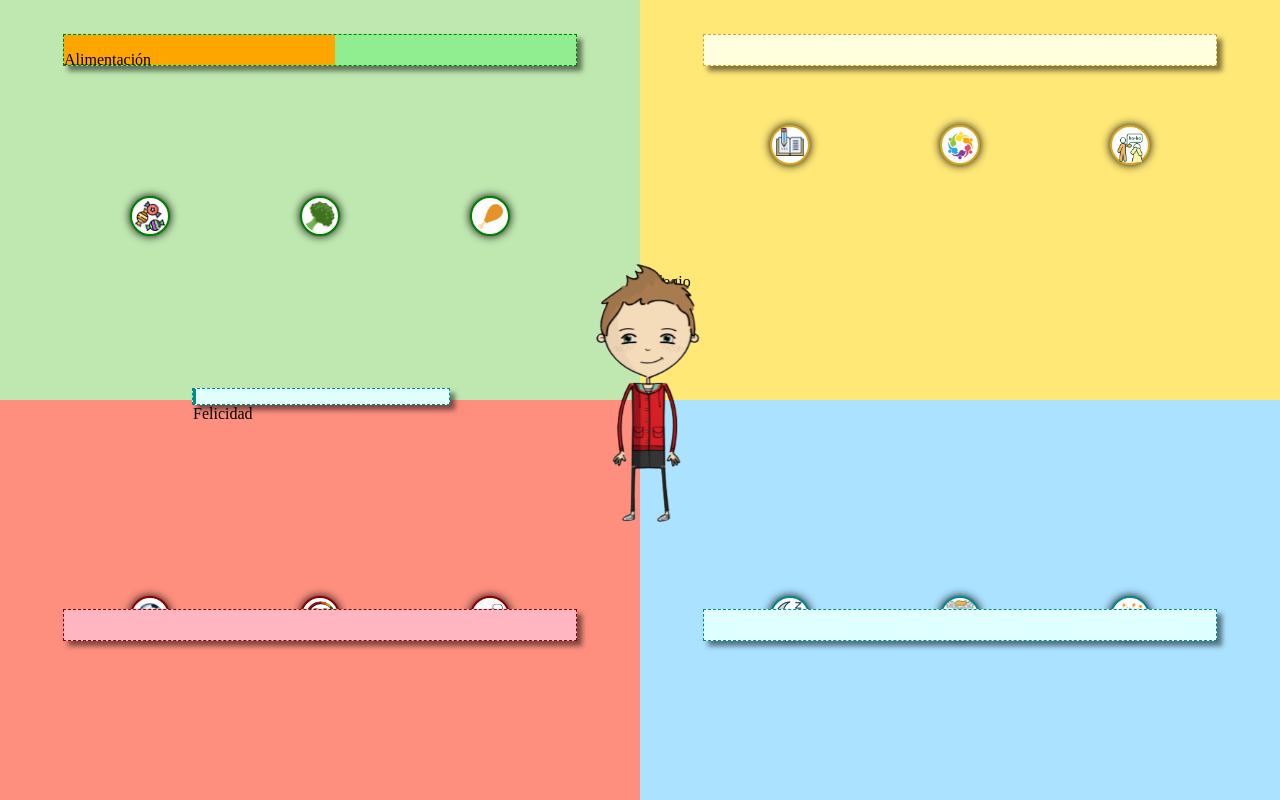
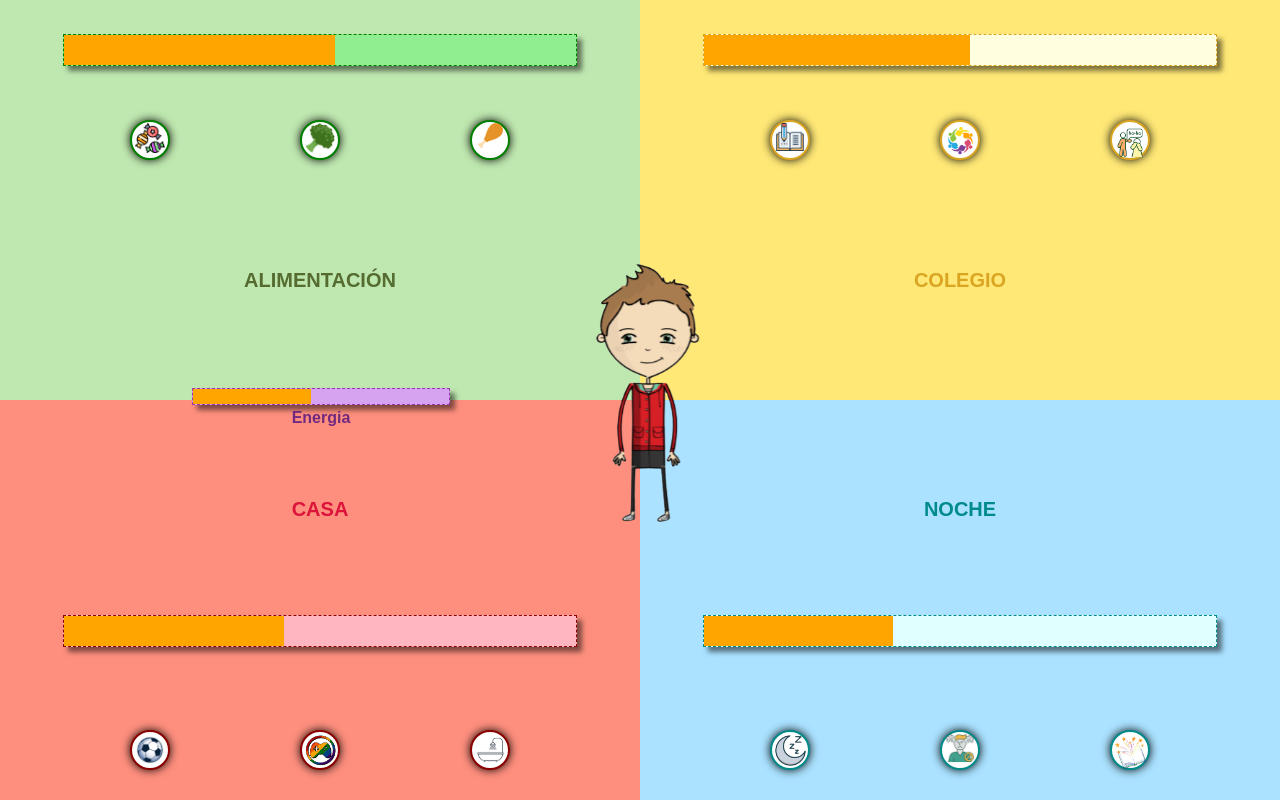
Before and after one commit to saraymaro/JS2, a website: page Tamagochi/index.html in a window 1280 px wide. Drawn offline with Linux system fonts and the light colour scheme; a web font is replaced by a local one.

Commit message:
tamagochi finish

```diff
--- a/Tamagochi/index.html
+++ b/Tamagochi/index.html
@@ -3,6 +3,9 @@
 <head>
     <meta charset="UTF-8">
     <meta name="viewport" content="width=device-width, initial-scale=1.0">
+    <link rel="preconnect" href="https://fonts.googleapis.com">
+    <link rel="preconnect" href="https://fonts.gstatic.com" crossorigin>
+    <link href="https://fonts.googleapis.com/css2?family=Tilt+Neon&display=swap" rel="stylesheet">
     <title>Document</title>
     <link rel="stylesheet" href="style.css">
 </head>
@@ -10,7 +13,6 @@
     <div id="tl">
         <div id="myProgressG">
             <div id="myBarG"></div>
-            <p id="alimentacion">Alimentación</p>
         </div>
         <div id="btnG">
         <button draggable="true" id="chuche">
@@ -23,6 +25,7 @@
             <img src="img/pollo.png" alt="">
         </button>
     </div>
+    <p id="alimentacion">ALIMENTACIÓN</p>
     </div>
     <div id="tr">
         <div id="myProgressY">
@@ -39,9 +42,10 @@
             <img src="img/burla.png" alt="">
         </button>
     </div>
-        <p id="colegio">Colegio</p>
+        <p id="colegio">COLEGIO</p>
     </div>
     <div id="bl">
+        <p id="casa">CASA</p>
         <div id="myProgressR">
         <div id="myBarR"></div>
     </div>
@@ -58,6 +62,7 @@
 </div>
     </div>
     <div id="br">
+        <p id="noche">NOCHE</p>
         <div id="myProgressB">
         <div id="myBarB"></div>
     </div>
@@ -78,7 +83,7 @@
 </div>
 <div id="myProgressP">
     <div id="myBarP"></div>
-    <p>Felicidad</p>
+    <p id="felicidad">Energia</p>
 </div>
     <script src="outputFilesJS/main.js"></script>
 </body>
--- a/Tamagochi/outputFilesJS/main.js
+++ b/Tamagochi/outputFilesJS/main.js
@@ -1,6 +1,5 @@
 "use strict";
 var _a, _b;
-// botones pantalla verde
 function movegreen(action) {
     var elem = document.getElementById("myBarG");
     var width = parseInt(elem.style.width) || getRandomG(30, 60);
@@ -17,7 +16,6 @@ function movegreen(action) {
         width = 0;
     }
     elem.style.width = width + '%';
-    // Cambiar el color de fondo en función del rango de valores
     if (width >= 0 && width <= 30) {
         elem.style.backgroundColor = 'red';
     }
@@ -44,7 +42,7 @@ document.getElementById("chuche").addEventListener("click", function () {
 // botones pantalla amarilla
 function moveyellow(action) {
     const elem = document.getElementById("myBarY");
-    var width = parseInt(elem.style.width) || getRandomY(30, 60); // Generar valor aleatorio entre 30 y 60
+    let width = parseInt(elem.style.width) || getRandomY(30, 60); // Inicializa con un valor aleatorio entre 30 y 60
     if (action == "increment") {
         width += 10;
     }
@@ -64,13 +62,16 @@ function moveyellow(action) {
     else if (width > 30 && width < 60) {
         elem.style.backgroundColor = "orange";
     }
-    else if (width > 60) {
+    else if (width >= 60) {
         elem.style.backgroundColor = "green";
     }
 }
 function getRandomY(min, max) {
     return Math.floor(Math.random() * (max - min + 1)) + min;
 }
+document.addEventListener("DOMContentLoaded", function () {
+    moveyellow(null);
+});
 document.getElementById("deberes").addEventListener("click", function () {
     moveyellow("increment");
 });
@@ -83,11 +84,11 @@ document.getElementById("burla").addEventListener("click", function () {
 // botones pantalla roja
 function movered(action) {
     const elem = document.getElementById("myBarR");
-    var width = parseInt(elem.style.width) || 0;
-    if (action == "increment") {
+    let width = parseInt(elem.style.width) || getRandomR(30, 60);
+    if (action === "increment") {
         width += 10;
     }
-    else if (action == "decrement") {
+    else if (action === "decrement") {
         width -= 10;
     }
     if (width > 100) {
@@ -103,10 +104,16 @@ function movered(action) {
     else if (width > 30 && width < 60) {
         elem.style.backgroundColor = "orange";
     }
-    else if (width > 60) {
+    else if (width >= 60) {
         elem.style.backgroundColor = "green";
     }
 }
+function getRandomR(min, max) {
+    return Math.floor(Math.random() * (max - min + 1)) + min;
+}
+document.addEventListener("DOMContentLoaded", function () {
+    movered(null);
+});
 document.getElementById("futbol").addEventListener("click", function () {
     movered("increment");
 });
@@ -119,11 +126,11 @@ document.getElementById("ducha").addEventListener("click", function () {
 // botones pantalla azul
 function moveblue(action) {
     const elem = document.getElementById("myBarB");
-    var width = parseInt(elem.style.width) || 0;
-    if (action == "increment") {
+    let width = parseInt(elem.style.width) || getRandomB(30, 60);
+    if (action === "increment") {
         width += 10;
     }
-    else if (action == "decrement") {
+    else if (action === "decrement") {
         width -= 10;
     }
     if (width > 100) {
@@ -139,10 +146,16 @@ function moveblue(action) {
     else if (width > 30 && width < 60) {
         elem.style.backgroundColor = "orange";
     }
-    else if (width > 60) {
+    else if (width >= 60) {
         elem.style.backgroundColor = "green";
     }
 }
+function getRandomB(min, max) {
+    return Math.floor(Math.random() * (max - min + 1)) + min;
+}
+document.addEventListener("DOMContentLoaded", function () {
+    moveblue(null);
+});
 document.getElementById("dormir").addEventListener("click", function () {
     moveblue("increment");
 });
@@ -152,13 +165,12 @@ document.getElementById("cuento").addEventListener("click", function () {
 (_b = document.getElementById("enfado")) === null || _b === void 0 ? void 0 : _b.addEventListener("click", function () {
     moveblue("decrement");
 });
-// barra felicidad
+// Barra de felicidad
 function calcularFelicidad() {
     const alimentacion = parseInt(document.getElementById("myBarG").style.width) || 0;
     const colegio = parseInt(document.getElementById("myBarY").style.width) || 0;
     const casa = parseInt(document.getElementById("myBarR").style.width) || 0;
     const noche = parseInt(document.getElementById("myBarB").style.width) || 0;
-    // Puedes ajustar esta fórmula según tus necesidades
     const felicidad = (alimentacion + colegio + casa + noche) / 4;
     return felicidad;
 }
@@ -179,7 +191,9 @@ function getColorForHappiness(felicidad) {
         return "green";
     }
 }
-// Llama a la función para actualizar la felicidad cuando cambia una de las otras barras
+document.addEventListener("DOMContentLoaded", function () {
+    updateHappiness(null);
+});
 document.getElementById("brocoli").addEventListener("click", updateHappiness);
 document.getElementById("pollo").addEventListener("click", updateHappiness);
 document.getElementById("chuche").addEventListener("click", updateHappiness);
@@ -192,41 +206,19 @@ document.getElementById("game").addEventListener("click", updateHappiness);
 document.getElementById("dormir").addEventListener("click", updateHappiness);
 document.getElementById("cuento").addEventListener("click", updateHappiness);
 document.getElementById("enfado").addEventListener("click", updateHappiness);
-
-
-// REVISAR RANDOM PRINCIPIO
-// prueba DnD
-// let isDragging = false;
-//     let clickEvent;
-//     function performAction(event) {
-//       if (isDragging) {
-//         // Simular un evento de clic si se soltó después de arrastrar
-//         document.getElementById('chuche').dispatchEvent(clickEvent);
-//         isDragging = false;
-//       } else {
-//         // Realizar la funcionalidad de clic normal
-//         alert('Función al hacer clic');
-//       }
-//     }
-//     function dragStart(event) {
-//       isDragging = true;
-//       // Simular un evento de clic en caso de que se suelte después de arrastrar
-//       clickEvent = new MouseEvent('click', {
-//         bubbles: true,
-//         cancelable: true,
-//         view: window
-//       });
-//     }
-//     document.getElementById('tama-container').addEventListener('dragover', function (event) {
-//       event.preventDefault();
-//     });
-//     document.getElementById('tama-container').addEventListener('drop', function (event) {
-//       event.preventDefault();
-//       let data = event.dataTransfer.getData('text/plain');
-//       let element = document.getElementById(data);
-//       // Restaurar la posición del botón al soltarlo
-//       element.style.top = '0px';
-//       element.style.left = '0px';
-//       event.target.appendChild(element);
-//       performAction(event); // Ejecutar la funcionalidad al soltarlo en la imagen
-//     }
+function updateHappiness() {
+    const felicidad = calcularFelicidad();
+    const felicidadBar = document.getElementById("myBarP");
+    felicidadBar.style.width = felicidad + "%";
+    felicidadBar.style.backgroundColor = getColorForHappiness(felicidad);
+    const ninoImage = document.getElementById("tama");
+    if (felicidad > 60) {
+        ninoImage.src = "img/saludo.png";
+    }
+    else if (felicidad < 30) {
+        ninoImage.src = "img/sad.png";
+    }
+    else {
+        ninoImage.src = "img/niño.png";
+    }
+}
--- /dev/null
+++ b/Tamagochi/package.json
@@ -0,0 +1,5 @@
+{
+  "dependencies": {
+    "typescript": "^5.2.2"
+  }
+}
--- a/Tamagochi/style.css
+++ b/Tamagochi/style.css
@@ -3,6 +3,8 @@ body{
     display: grid;
         grid-template-columns: 50% 50%;
         grid-template-rows: 50% 50%;
+        font-family: 'Tilt Neon', sans-serif;
+        font-weight: bold;
 }
 #tl, #tr, #bl, #br{
     width: 100%;
@@ -78,7 +80,7 @@ body{
     position: relative;
     width: 80%;
     height: 30px;
-    top: 225px;
+    top: 90px;
     left: 50%;
     transform: translate(-50%, -50%);
     -webkit-transform: translate(-50%, -50%);
@@ -120,11 +122,10 @@ body{
     -ms-border-radius: 20px;
     -o-border-radius: 20px;
     background-color: white;
+    cursor: pointer;
+    box-shadow: 0px 0px 10px black;
     display: flex;
     justify-content: center;
-    align-items: center;
-    cursor: pointer;
-    box-shadow: 0px 0px 10px black;
 }
 #chuche:hover, #brocoli:hover, #pollo:hover{
     background-color: lightseagreen;
@@ -175,10 +176,14 @@ body{
     -o-border-radius: 20px;
     background-color: white;
     display: flex;
-    justify-content: center;
-    align-items: center;
+    justify-content: center;align-items: center;
     cursor: pointer;
     box-shadow: 0px 0px 10px black;
+}
+#btnR, #btnB{
+    display: flex;
+    align-items: end;
+    margin-bottom: 30px;
 }
 #futbol:hover, #game:hover, #ducha:hover{
     background-color: crimson;
@@ -230,8 +235,8 @@ body{
     position: absolute;
     width: 20%;
     height: 15px;
-    background-color: lightcyan;
-    border: 1px dashed darkcyan;
+    background-color:#D5A3F0;
+    border: 1px dashed #9A37AD;
     top: 48.5vh;
     left: 15vw;
     box-shadow: 5px 5px 5px rgba(0, 0, 0, 0.5)
@@ -240,11 +245,35 @@ body{
     position: absolute;
     width: 1%;
     height: 100%;
-    background-color: darkcyan;
     transition: width 0.3s;
 }
 /* Texto barras */
+#alimentacion, #colegio {
+    display: flex;
+    justify-content: space-around;
+    font-size: 20px;
+}
+#casa, #noche{
+    display: flex;
+    justify-content: space-around;
+    align-items: end;
+    font-size: 20px;
+}
+#felicidad{
+    display: flex;
+    justify-content: center;
+    margin-top: 20px;
+    color: #712980;
+}
 #alimentacion{
-    position: absolute;
-    top: ;
+    color: darkolivegreen;
 }
+#colegio{
+    color: goldenrod;
+}
+#casa{
+    color: crimson;
+}
+#noche{
+    color: darkcyan;
+}
```
Also changed, not shown: Tamagochi/inputFilesTS/main.ts (+98 -100 lines), Tamagochi/img/sad.png (added), Tamagochi/img/study.png (added), Tamagochi/img/tamagochi.png (deleted), 1 other file.
